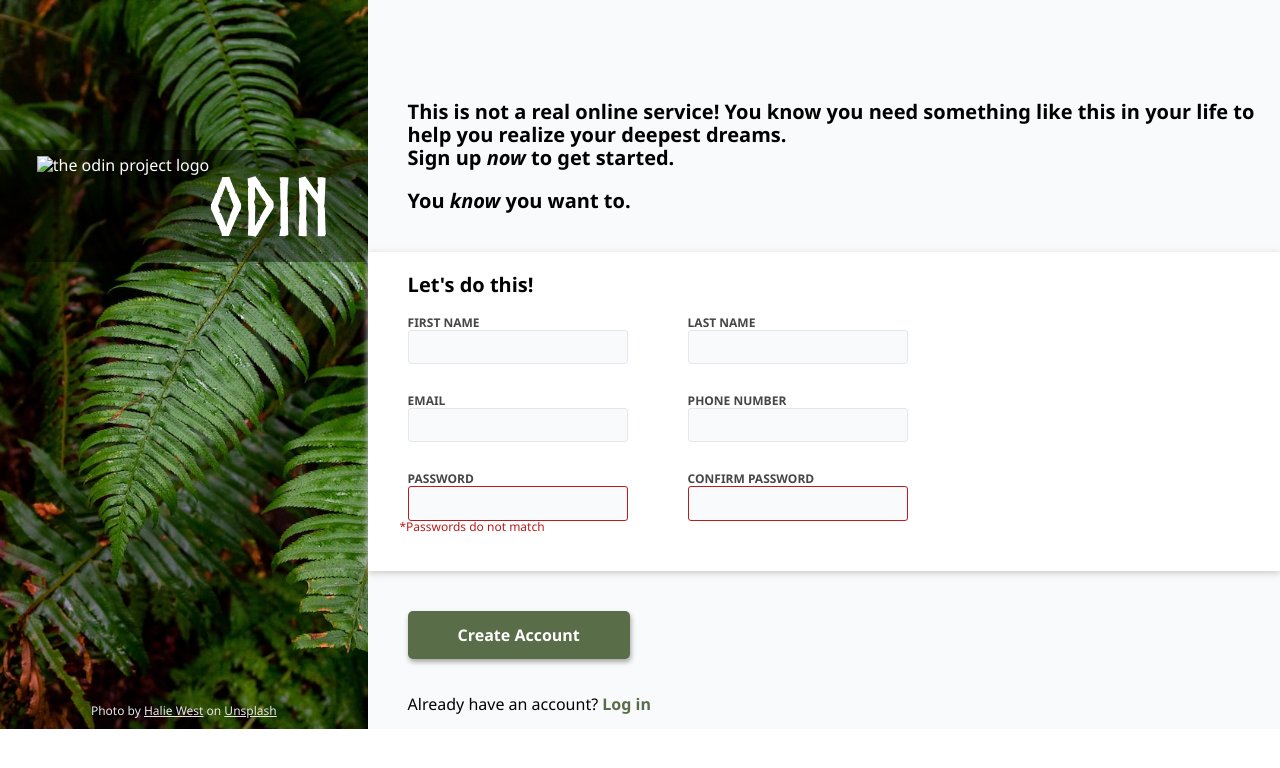
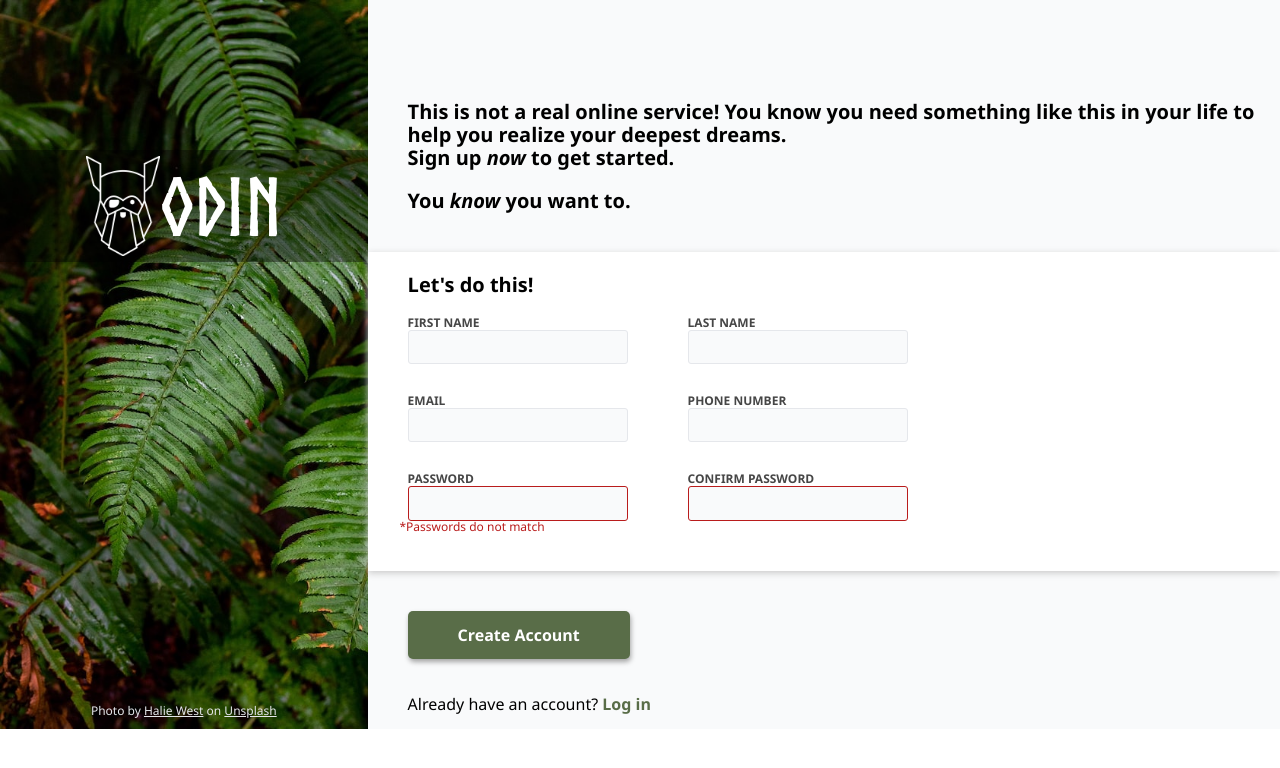
Before and after one commit to Honzi07/odin-sign-up-form, a website: page index.html in a window 1280 px wide. Drawn offline with nearby package versions, Linux system fonts and the light colour scheme; the site is published under a folder, as on GitHub Pages, so addresses that start at the root find nothing.

Commit message:
fix for the odin-logo

```diff
--- a/index.html
+++ b/index.html
@@ -13,7 +13,7 @@
     <div class="wrapper">
       <div class="image">
         <div class="logo">
-          <img src="/images/odin-logo.png" alt="the odin project logo" />
+          <img src="images/odin-logo.png" alt="the odin project logo" />
           <h1>ODIN</h1>
         </div>
         <div class="credit">
```
